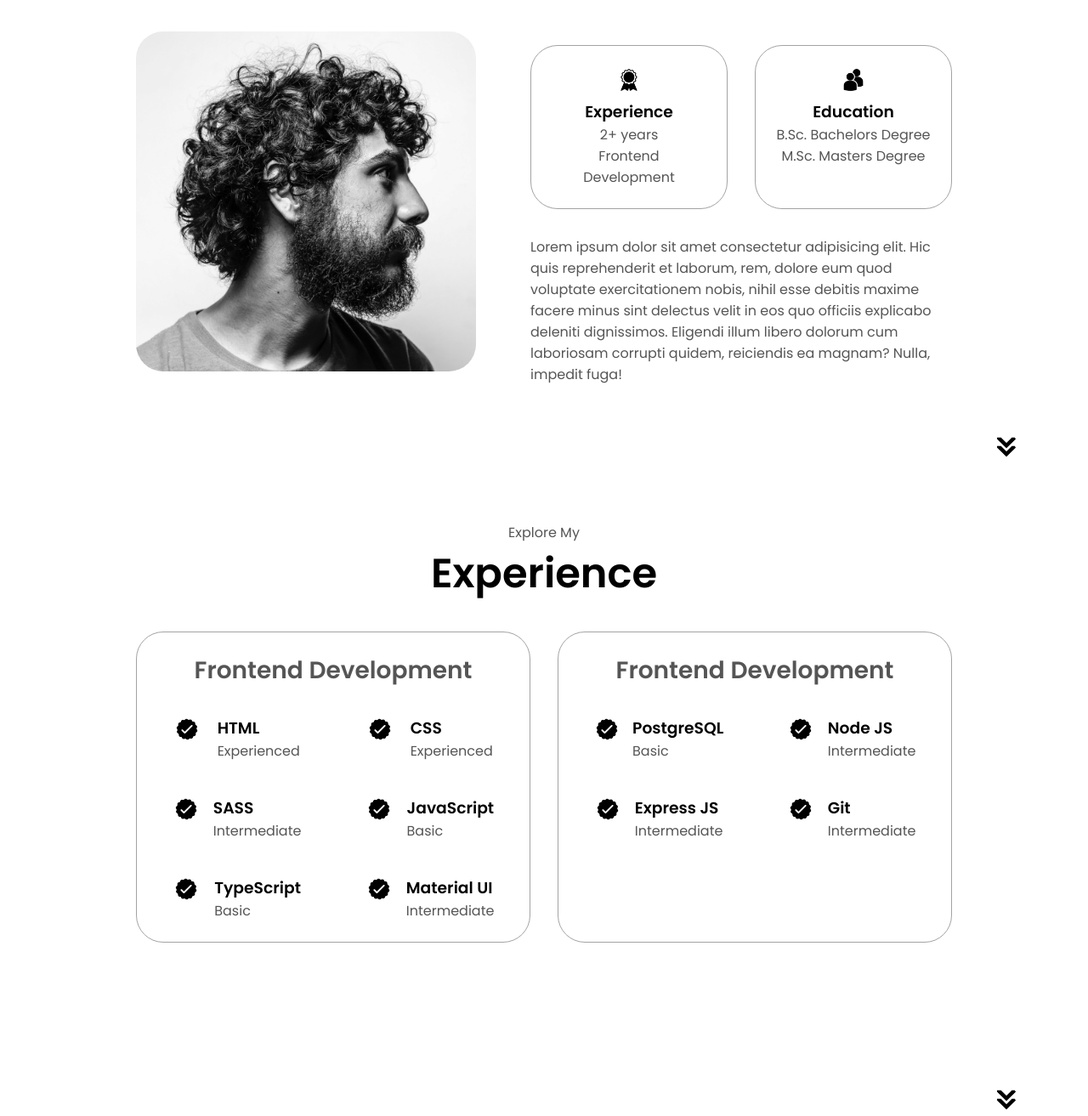
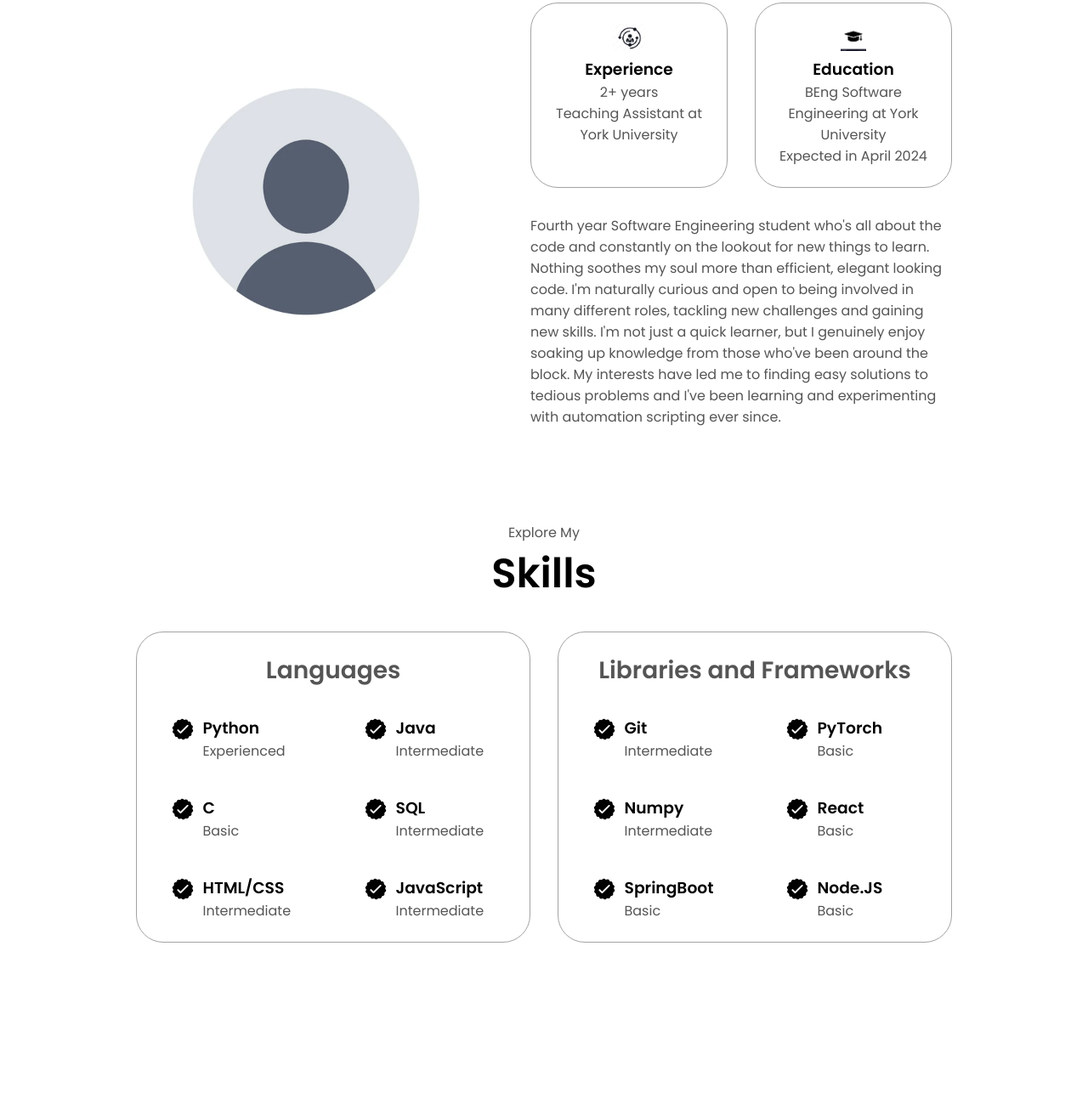
Before and after one commit to eldibyorku/eldibyorku.github.io, a plain HTML site: page index.html in a window 1280 px wide. Shown: the part 1082-2395 px from the top of the page at 85% size. Drawn offline with Linux system fonts and the light colour scheme.

Commit message:
fixed about section, skills section, started project section

```diff
--- a/index.html
+++ b/index.html
@@ -14,7 +14,7 @@
       <div>
         <ul class="nav-links">
           <li><a href="#about">About</a></li>
-          <li><a href="#experience">Experience</a></li>
+          <li><a href="#skills">Skills</a></li>
           <li><a href="#projects">Projects</a></li>
           <li><a href="#contact">Contact</a></li>
         </ul>
@@ -30,7 +30,7 @@
         </div>
         <div class="menu-links">
           <li><a href="#about" onclick="toggleMenu()">About</a></li>
-          <li><a href="#experience" onclick="toggleMenu()">Experience</a></li>
+          <li><a href="#skills" onclick="toggleMenu()">Skills</a></li>
           <li><a href="#projects" onclick="toggleMenu()">Projects</a></li>
           <li><a href="#contact" onclick="toggleMenu()">Contact</a></li>
         </div>
@@ -38,16 +38,16 @@
     </nav>
     <section id="profile">
       <div class="section__pic-container">
-        <img src="./assets/p1.png" alt="John Doe profile picture" />
+        <img src="./assets/p1.png" alt="Main Profile Pic" />
       </div>
       <div class="section__text">
         <p class="section__text__p1">Hello, I'm</p>
         <h1 class="title">Ahmed El-Dib</h1>
-        <p class="section__text__p2">Frontend Developer</p>
+        <p class="section__text__p2">Software Engineer</p>
         <div class="btn-container">
           <button
             class="btn btn-color-2"
-            onclick="window.open('./assets/resume-example.pdf')"
+            onclick="window.open('./assets/Ahmed_ElDib_Resume.pdf')"
           >
             Download CV
           </button>
@@ -77,7 +77,7 @@
       <div class="section-container">
         <div class="section__pic-container">
           <img
-            src="./assets/about-pic.png"
+            src="./assets/blank.png"
             alt="Profile picture"
             class="about-pic"
           />
@@ -86,49 +86,50 @@
           <div class="about-containers">
             <div class="details-container">
               <img
-                src="./assets/experience.png"
+                src="./assets/exp.png"
                 alt="Experience icon"
                 class="icon"
               />
               <h3>Experience</h3>
-              <p>2+ years <br />Frontend Development</p>
+              <p>2+ years <br />Teaching Assistant at York University</p>
             </div>
             <div class="details-container">
               <img
-                src="./assets/education.png"
+                src="./assets/edu.png"
                 alt="Education icon"
                 class="icon"
               />
               <h3>Education</h3>
-              <p>B.Sc. Bachelors Degree<br />M.Sc. Masters Degree</p>
+              <p>BEng Software Engineering at York University<br />Expected in April 2024</p>
             </div>
           </div>
           <div class="text-container">
             <p>
-              Lorem ipsum dolor sit amet consectetur adipisicing elit. Hic quis
-              reprehenderit et laborum, rem, dolore eum quod voluptate
-              exercitationem nobis, nihil esse debitis maxime facere minus sint
-              delectus velit in eos quo officiis explicabo deleniti dignissimos.
-              Eligendi illum libero dolorum cum laboriosam corrupti quidem,
-              reiciendis ea magnam? Nulla, impedit fuga!
+              Fourth year Software Engineering student who's all about the code and constantly on the lookout for new things to learn.
+              Nothing soothes my soul more than efficient, elegant looking code.
+              I'm naturally curious and open to being involved in many different roles, tackling new challenges and gaining new skills.
+              I'm not just a quick learner, but I genuinely enjoy soaking up knowledge from those who've been around the block.
+              My interests have led me to finding easy solutions to tedious problems and I've been learning and experimenting with automation scripting ever since.
+
+
             </p>
           </div>
         </div>
       </div>
-      <img
+      <!-- <img
         src="./assets/arrow.png"
         alt="Arrow icon"
         class="icon arrow"
-        onclick="location.href='./#experience'"
-      />
+        onclick="location.href='./#skills'"
+      /> -->
     </section>
-    <section id="experience">
+    <section id="skills">
       <p class="section__text__p1">Explore My</p>
-      <h1 class="title">Experience</h1>
-      <div class="experience-details-container">
+      <h1 class="title">Skills</h1>
+      <div class="skills-details-container">
         <div class="about-containers">
           <div class="details-container">
-            <h2 class="experience-sub-title">Frontend Development</h2>
+            <h2 class="experience-sub-title">Languages</h2>
             <div class="article-container">
               <article>
                 <img
@@ -137,7 +138,7 @@
                   class="icon"
                 />
                 <div>
-                  <h3>HTML</h3>
+                  <h3>Python</h3>
                   <p>Experienced</p>
                 </div>
               </article>
@@ -148,8 +149,8 @@
                   class="icon"
                 />
                 <div>
-                  <h3>CSS</h3>
-                  <p>Experienced</p>
+                  <h3>Java</h3>
+                  <p>Intermediate</p>
                 </div>
               </article>
               <article>
@@ -159,7 +160,29 @@
                   class="icon"
                 />
                 <div>
-                  <h3>SASS</h3>
+                  <h3>C</h3>
+                  <p>Basic</p>
+                </div>
+              </article>
+              <article>
+                <img
+                  src="./assets/checkmark.png"
+                  alt="Experience icon"
+                  class="icon"
+                />
+                <div>
+                  <h3>SQL</h3>
+                  <p>Intermediate</p>
+                </div>
+              </article>
+              <article>
+                <img
+                  src="./assets/checkmark.png"
+                  alt="Experience icon"
+                  class="icon"
+                />
+                <div>
+                  <h3>HTML/CSS</h3>
                   <p>Intermediate</p>
                 </div>
               </article>
@@ -171,69 +194,15 @@
                 />
                 <div>
                   <h3>JavaScript</h3>
-                  <p>Basic</p>
-                </div>
-              </article>
-              <article>
-                <img
-                  src="./assets/checkmark.png"
-                  alt="Experience icon"
-                  class="icon"
-                />
-                <div>
-                  <h3>TypeScript</h3>
-                  <p>Basic</p>
-                </div>
-              </article>
-              <article>
-                <img
-                  src="./assets/checkmark.png"
-                  alt="Experience icon"
-                  class="icon"
-                />
-                <div>
-                  <h3>Material UI</h3>
                   <p>Intermediate</p>
                 </div>
               </article>
+
             </div>
           </div>
           <div class="details-container">
-            <h2 class="experience-sub-title">Frontend Development</h2>
+            <h2 class="experience-sub-title">Libraries and Frameworks</h2>
             <div class="article-container">
-              <article>
-                <img
-                  src="./assets/checkmark.png"
-                  alt="Experience icon"
-                  class="icon"
-                />
-                <div>
-                  <h3>PostgreSQL</h3>
-                  <p>Basic</p>
-                </div>
-              </article>
-              <article>
-                <img
-                  src="./assets/checkmark.png"
-                  alt="Experience icon"
-                  class="icon"
-                />
-                <div>
-                  <h3>Node JS</h3>
-                  <p>Intermediate</p>
-                </div>
-              </article>
-              <article>
-                <img
-                  src="./assets/checkmark.png"
-                  alt="Experience icon"
-                  class="icon"
-                />
-                <div>
-                  <h3>Express JS</h3>
-                  <p>Intermediate</p>
-                </div>
-              </article>
               <article>
                 <img
                   src="./assets/checkmark.png"
@@ -245,16 +214,71 @@
                   <p>Intermediate</p>
                 </div>
               </article>
+              <article>
+                <img
+                  src="./assets/checkmark.png"
+                  alt="Experience icon"
+                  class="icon"
+                />
+                <div>
+                  <h3>PyTorch</h3>
+                  <p>Basic</p>
+                </div>
+              </article>
+              <article>
+                <img
+                  src="./assets/checkmark.png"
+                  alt="Experience icon"
+                  class="icon"
+                />
+                <div>
+                  <h3>Numpy</h3>
+                  <p>Intermediate</p>
+                </div>
+              </article>
+              <article>
+                <img
+                  src="./assets/checkmark.png"
+                  alt="Experience icon"
+                  class="icon"
+                />
+                <div>
+                  <h3>React</h3>
+                  <p>Basic</p>
+                </div>
+              </article>
+              <article>
+                <img
+                  src="./assets/checkmark.png"
+                  alt="Experience icon"
+                  class="icon"
+                />
+                <div>
+                  <h3>SpringBoot</h3>
+                  <p>Basic</p>
+                </div>
+              </article>
+              <article>
+                <img
+                  src="./assets/checkmark.png"
+                  alt="Experience icon"
+                  class="icon"
+                />
+                <div>
+                  <h3>Node.JS</h3>
+                  <p>Basic</p>
+                </div>
+              </article>
             </div>
           </div>
         </div>
       </div>
-      <img
+      <!-- <img
         src="./assets/arrow.png"
         alt="Arrow icon"
         class="icon arrow"
         onclick="location.href='./#projects'"
-      />
+      /> -->
     </section>
     <section id="projects">
       <p class="section__text__p1">Browse My Recent</p>
@@ -312,12 +336,12 @@
           <div class="details-container color-container">
             <div class="article-container">
               <img
-                src="./assets/project-3.png"
+                src="./assets/2048.png"
                 alt="Project 3"
                 class="project-img"
               />
             </div>
-            <h2 class="experience-sub-title project-title">Project Three</h2>
+            <h2 class="experience-sub-title project-title">2048 Web Game</h2>
             <div class="btn-container">
               <button
                 class="btn btn-color-2 project-btn"
@@ -335,12 +359,12 @@
           </div>
         </div>
       </div>
-      <img
+      <!-- <img
         src="./assets/arrow.png"
         alt="Arrow icon"
         class="icon arrow"
         onclick="location.href='./#contact'"
-      />
+      /> -->
     </section>
     <section id="contact">
       <p class="section__text__p1">Get in Touch</p>
@@ -352,7 +376,7 @@
             alt="Email icon"
             class="icon contact-icon email-icon"
           />
-          <p><a href="mailto:examplemail@gmail.com">Example@gmail.com</a></p>
+          <p><a href="mailto:eldib@my.yorku.ca">eldib@my.yorku.ca</a></p>
         </div>
         <div class="contact-info-container">
           <img
@@ -360,7 +384,7 @@
             alt="LinkedIn icon"
             class="icon contact-icon"
           />
-          <p><a href="https://www.linkedin.com">LinkedIn</a></p>
+          <p><a href="https://www.linkedin.com/in/ahmed-el-dib/">LinkedIn</a></p>
         </div>
       </div>
     </section>
@@ -369,13 +393,13 @@
         <div class="nav-links-container">
           <ul class="nav-links">
             <li><a href="#about">About</a></li>
-            <li><a href="#experience">Experience</a></li>
+            <li><a href="#skills">Skills</a></li>
             <li><a href="#projects">Projects</a></li>
             <li><a href="#contact">Contact</a></li>
           </ul>
         </div>
       </nav>
-      <p>Copyright &#169; 2023 John Doe. All Rights Reserved.</p>
+      <p>Copyright &#169; 2024 Ahmed El-Dib. All Rights Reserved.</p>
     </footer>
     <script src="script.js"></script>
   </body>
--- a/style.css
+++ b/style.css
@@ -345,7 +345,7 @@ section {
 article {
   display: flex;
   width: 10rem;
-  justify-content: space-around;
+  justify-content: flex-start;
   gap: 0.5rem;
 }
 
```
Also changed, not shown: assets/2048.jpeg (added), assets/2048.png (added), assets/blank.png (added), assets/blank.webp (added), assets/edu.png (added), assets/exp.png (added), 3 other files.
